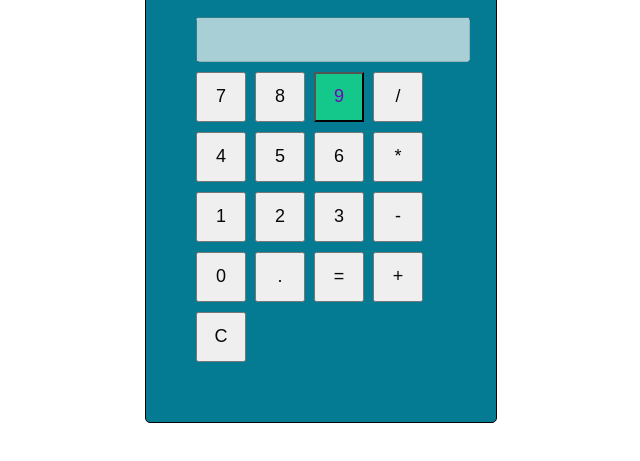
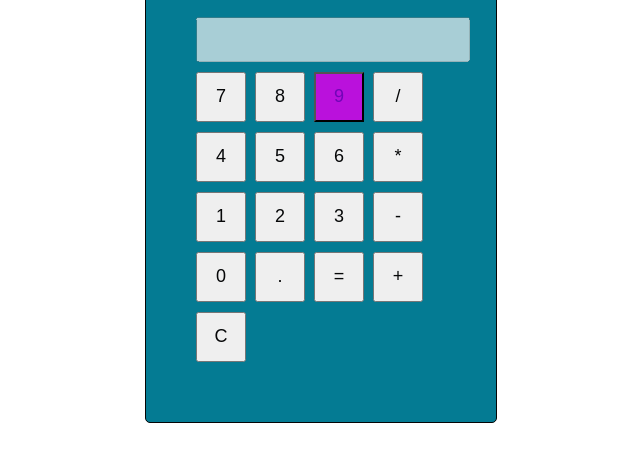
Before and after one commit to TAIHAN86/Tailwind-css, a plain HTML site: page index.html in a window 1280 px wide. In both pictures the pointer is over the element 640 px from the left and 185 px from the top of the page. Shown: the part 89-550 px from the top of the page, without its empty margins (319-959 px from the left). Drawn offline with Linux system fonts and the light colour scheme.

Commit message:
color changes

```diff
--- a/index.html
+++ b/index.html
@@ -57,7 +57,7 @@
 
 
     .calculator .row :hover{
-      background-color: rgb(20, 200, 140);
+      background-color: rgb(186, 17, 220);
 
     }
 
```
